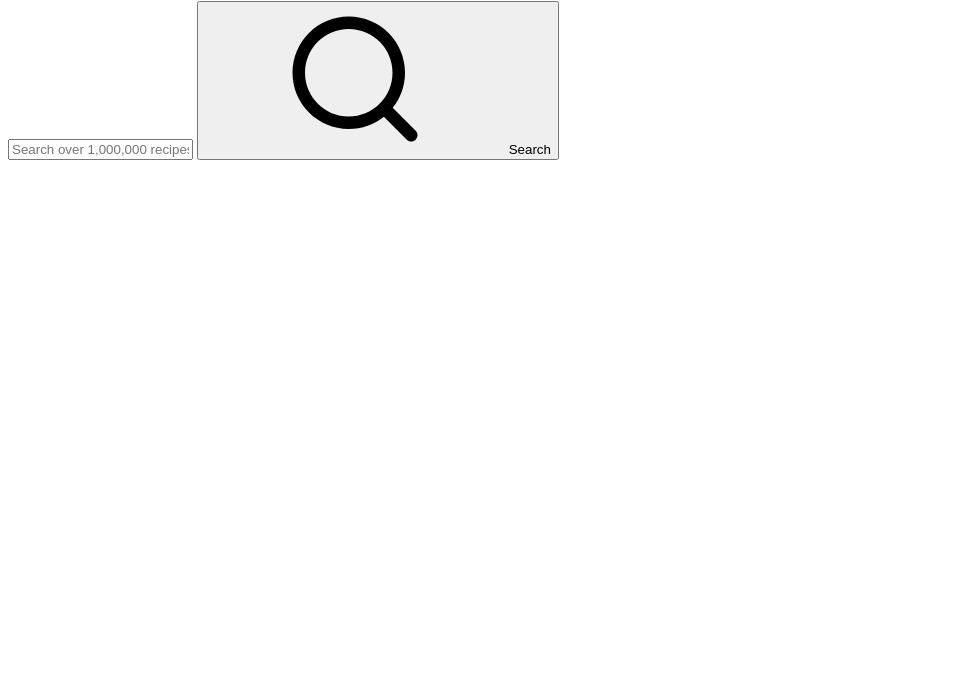
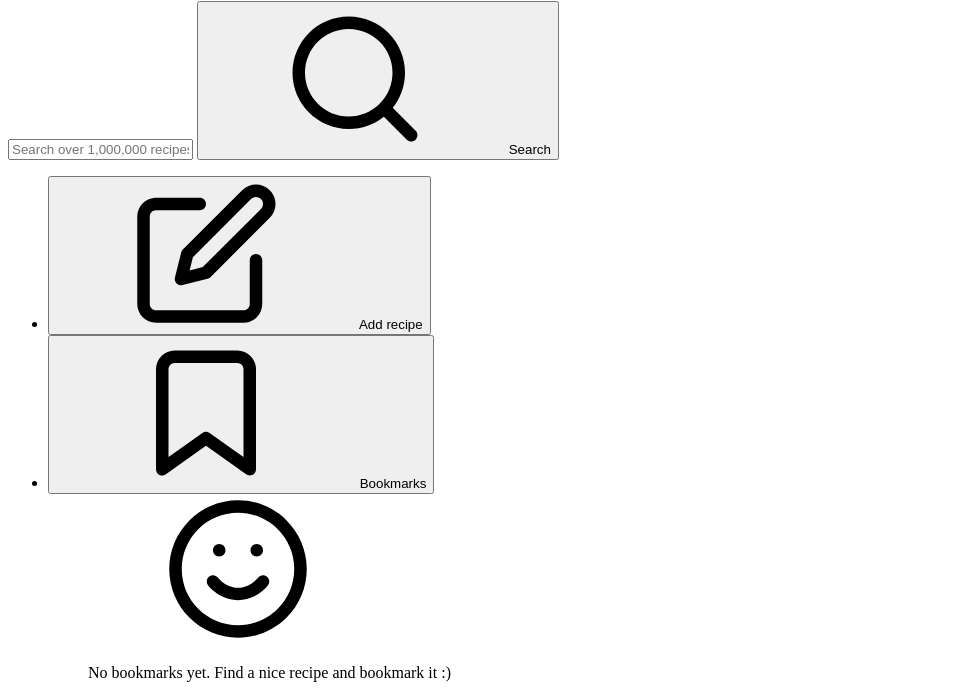
Before and after one commit to mralimov/Recipe-Finder, a plain HTML site: page index.html in a window 1280 px wide. Shown: the part 311-1009 px from the top of the page, without its empty margins (0-979 px from the left). Before the commit the page ends 800 px from the top, so only its background shows below. Drawn offline with Linux system fonts and the light colour scheme.

Commit message:
Navigation index.html

```diff
--- a/index.html
+++ b/index.html
@@ -23,6 +23,54 @@
             </button>
           </form>
 
+          <nav class="nav">
+            <ul class="nav__list">
+              <li class="nav__item">
+                <button class="nav__btn nav__btn--add-recipe">
+                  <svg class="nav__icon">
+                    <use href="src/img/icons.svg#icon-edit"></use>
+                  </svg>
+                  <span>Add recipe</span>
+                </button>
+              </li>
+              <li class="nav__item">
+                <button class="nav__btn nav__btn--bookmarks">
+                  <svg class="nav__icon">
+                    <use href="src/img/icons.svg#icon-bookmark"></use>
+                  </svg>
+                  <span>Bookmarks</span>
+                </button>
+                <div class="bookmarks">
+                  <ul class="bookmarks__list">
+                    <div class="message">
+                      <div>
+                        <svg>
+                          <use href="src/img/icons.svg#icon-smile"></use>
+                        </svg>
+                      </div>
+                      <p>
+                        No bookmarks yet. Find a nice recipe and bookmark it :)
+                      </p>
+                    </div>
 
+                    <!-- <li class="preview">
+                      <a class="preview__link" href="#23456">
+                        <figure class="preview__fig">
+                          <img src="src/img/test-1.jpg" alt="Test" />
+                        </figure>
+                        <div class="preview__data">
+                          <h4 class="preview__name">
+                            Pasta with Tomato Cream ...
+                          </h4>
+                          <p class="preview__publisher">The Pioneer Woman</p>
+                        </div>
+                      </a>
+                    </li> -->
+                  </ul>
+                </div>
+              </li>
+            </ul>
+          </nav>
+        </header>
 </body>
 </html>
```
